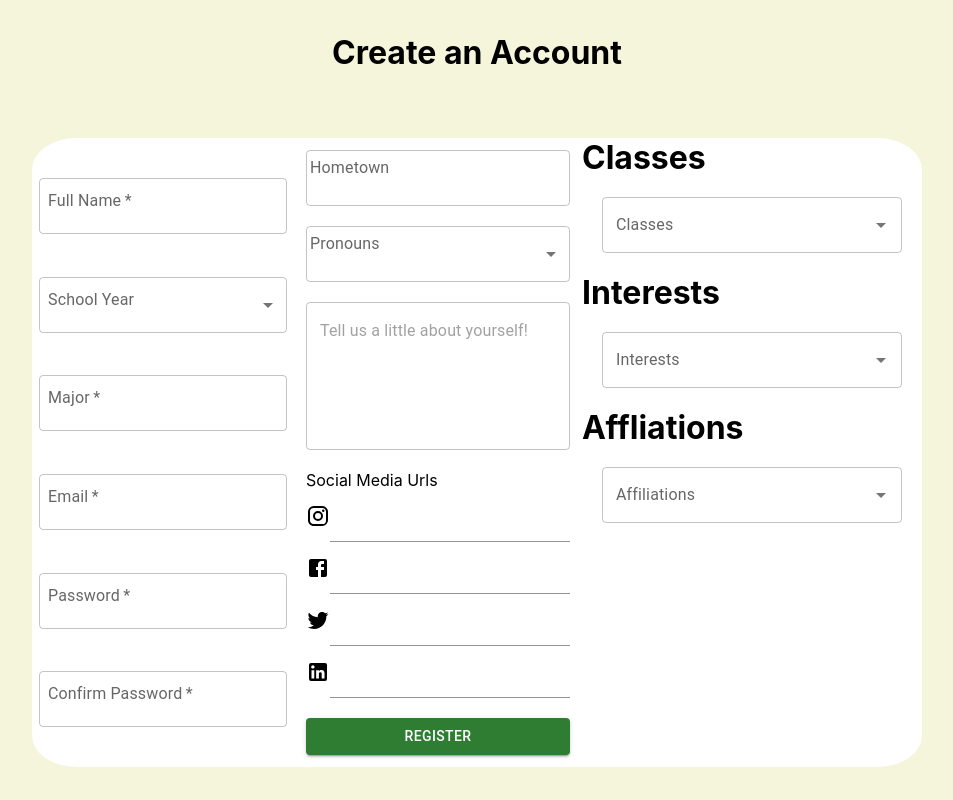
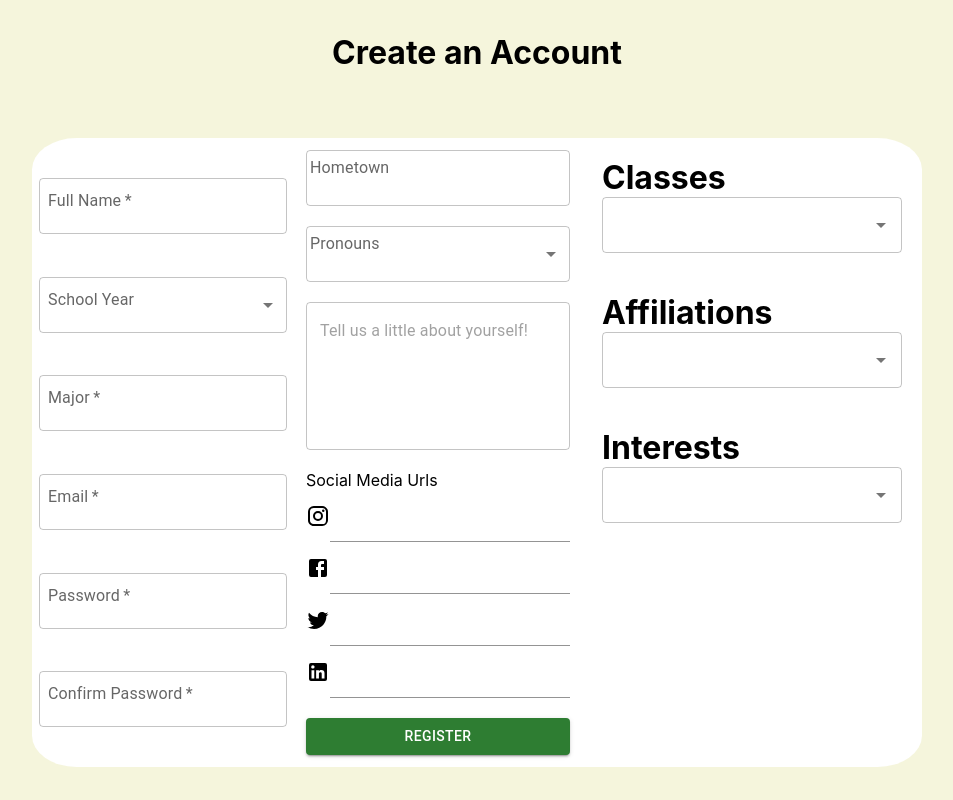
Before and after one commit to cs130-w22/Group-B4, a React (Create React App) app in the folder flannel/: page /SignUp in a window 1280 px wide. Shown: the whole page, without its empty margins (163-1116 px from the left). Built offline with nearby package versions, Linux system fonts and the light colour scheme.

Commit message:
chip filter update

```diff
--- a/flannel/src/components/ChipFilter.js
+++ b/flannel/src/components/ChipFilter.js
@@ -7,42 +7,126 @@ import DeleteIcon from '@mui/icons-material/Delete';
 
 
 export default function ChipFilter(props){
+    const classList = [
+        {label:"CS130"},
+        {label:"CS118"},
+        {label:"CS131"},
+        {label:"CS111"}
+    ];
+    const affiliationsList = [
+        {label: "DevX"},
+        {label: "Bruin Racing"},
+        {label: "ACM"},
+        {label: "UPE"}
+    ];
+    const interestList = [
+        {label: "Hiking"},
+        {label: "Swimming"},
+        {label: "Gymming"},
+        {label: "Walking"}
+    ];
+    const [classSetList,setClassSetList] = useState([]);
+    const [affiliationSetList,setAffiliationSetList] =useState([]);
+    const [interestSetList,setInterestSetList] =useState([]);
     const [itemList,setList] = useState([]);
     const handleDelete = (label) => () =>{
         const newList = itemList.filter((item) =>  item.item.label !== label);
         setList(newList);
     }
     useEffect(() =>{
-        props.setParentList(itemList);
+        props.changeClasses(classSetList);
+        props.changeAffiliations(affiliationSetList);
+        props.changeInterests(interestSetList);
     })
     return(
+    <div style = {{display:"flex",flexDirection:"column"}}>
         <div style={{padding:"20px"}}>
+            <h1>Classes</h1>
             <Autocomplete
                 disablePortal
                 id="combo-box-demo"
-            options={props.listType}
+                options={classList}
                 sx={{ width: 300 }}
                 onChange = {(_event,item) => {
                     let found = false;
-                itemList.map((e) => {
+                    classSetList.map((e) => {
                         if (e.item.label === item.label){
-                        return true;
+                            found = true;
                         }
                     })
                     if (!found){
-                    const newList = itemList.concat({item});
-                    setList(newList);
+                        const newList = classSetList.concat({item});
+                        setClassSetList(newList);
                     }
                 }}
                 renderInput={(params) => <TextField {...params} label={props.type} />}
             />
             <Box sx = {{display:"flex",flexWrap:"wrap", maxWidth: 300}}>
-            {itemList.map((item) =>(
+                {classSetList.map((item) =>(
                     <div>
                         <Chip sx = {{borderRadius:3.5, backgroundColor: '#A4C3D2',color:"grey"}} label={item.item.label} key={item.item.label} deleteIcon = {<DeleteIcon/>} onDelete = {handleDelete(item.item.label)}/>
                     </div>
                 ))}
             </Box>
         </div>
+        <div style={{padding:"20px"}}>
+            <h1>Affiliations</h1>
+            <Autocomplete
+                disablePortal
+                id="combo-box-demo"
+                options={affiliationsList}
+                sx={{ width: 300 }}
+                onChange = {(_event,item) => {
+                    let found = false;
+                    affiliationSetList.map((e) => {
+                        if (e.item.label === item.label){
+                            found = true;
+                        }
+                    })
+                    if (!found){
+                        const newList = affiliationSetList.concat({item});
+                        setAffiliationSetList(newList);
+                    }
+                }}
+                renderInput={(params) => <TextField {...params} label={props.type} />}
+            />
+            <Box sx = {{display:"flex",flexWrap:"wrap", maxWidth: 300}}>
+                {affiliationSetList.map((item) =>(
+                    <div>
+                        <Chip sx = {{borderRadius:3.5, backgroundColor: '#A4C3D2',color:"grey"}} label={item.item.label} key={item.item.label} deleteIcon = {<DeleteIcon/>} onDelete = {handleDelete(item.item.label)}/>
+                    </div>
+                ))}
+            </Box>
+        </div>
+        <div style={{padding:"20px"}}>
+            <h1>Interests</h1>
+            <Autocomplete
+                disablePortal
+                id="combo-box-demo"
+                options={interestList}
+                sx={{ width: 300 }}
+                onChange = {(_event,item) => {
+                    let found = false;
+                    interestSetList.map((e) => {
+                        if (e.item.label === item.label){
+                            found = true;
+                        }
+                    })
+                    if (!found){
+                        const newList = interestSetList.concat({item});
+                        setInterestSetList(newList);
+                    }
+                }}
+                renderInput={(params) => <TextField {...params} label={props.type} />}
+            />
+            <Box sx = {{display:"flex",flexWrap:"wrap", maxWidth: 300}}>
+                {interestSetList.map((item) =>(
+                    <div>
+                        <Chip sx = {{borderRadius:3.5, backgroundColor: '#A4C3D2',color:"grey"}} label={item.item.label} key={item.item.label} deleteIcon = {<DeleteIcon/>} onDelete = {handleDelete(item.item.label)}/>
+                    </div>
+                ))}
+            </Box>
+        </div>
+      </div>
     )
 }
--- a/flannel/src/pages/SignUp.js
+++ b/flannel/src/pages/SignUp.js
@@ -7,24 +7,6 @@ import LinkedInIcon from '@mui/icons-material/LinkedIn';
 import ChipFilter from '../components/ChipFilter'
 
 function SignUp(){
-    const classList = [
-        {label:"CS130"},
-        {label:"CS118"},
-        {label:"CS131"},
-        {label:"CS111"}
-    ];
-    const affiliationsList = [
-        {label: "DevX"},
-        {label: "Bruin Racing"},
-        {label: "ACM"},
-        {label: "UPE"}
-    ];
-    const interestList = [
-        {label: "Hiking"},
-        {label: "Swimming"},
-        {label: "Gymming"},
-        {label: "Walking"}
-    ]
     const [schoolYear,setSchoolYear] = useState("");
     const [password,setPassword] = useState("");
     const [confirmPassword,setConfirmPassword] = useState("");
@@ -49,9 +31,9 @@ function SignUp(){
         const facebook = event.target.facebook.value;
         const twitter = event.target.twitter.value;
         const linkedIn = event.target.LinkedIn.value;
-        // console.log(childClassList);
-        // console.log(childAffiliationList);
-        // console.log(childInterestList);
+        console.log(childClassList);
+        console.log(childAffiliationList);
+        console.log(childInterestList);
         // INSERT API CALLS HERE FOR LOGIN
         let success = true;
         if (!success){
@@ -169,14 +151,7 @@ function SignUp(){
                             </div>
                         </div>
                         <div>
-                            <div>
-                                <h1>Classes</h1>
-                                <ChipFilter setParentList = {setClassList} type ="Classes" listType = {classList} />
-                            </div>
-                            <h1>Interests</h1>
-                                <ChipFilter setParentList = {setInterestList} type = "Interests" listType ={interestList} />
-                            <h1>Affliations</h1>
-                                <ChipFilter setParentList = {setAffiliationList} type ="Affiliations" listType = {affiliationsList} />
+                            <ChipFilter changeClasses = {setClassList} changeAffiliations = {setAffiliationList} changeInterests = {setInterestList}/>
                         </div>
                     </form>
                     <div></div>
```
Lines whose indentation alone changed are shown as unchanged.
